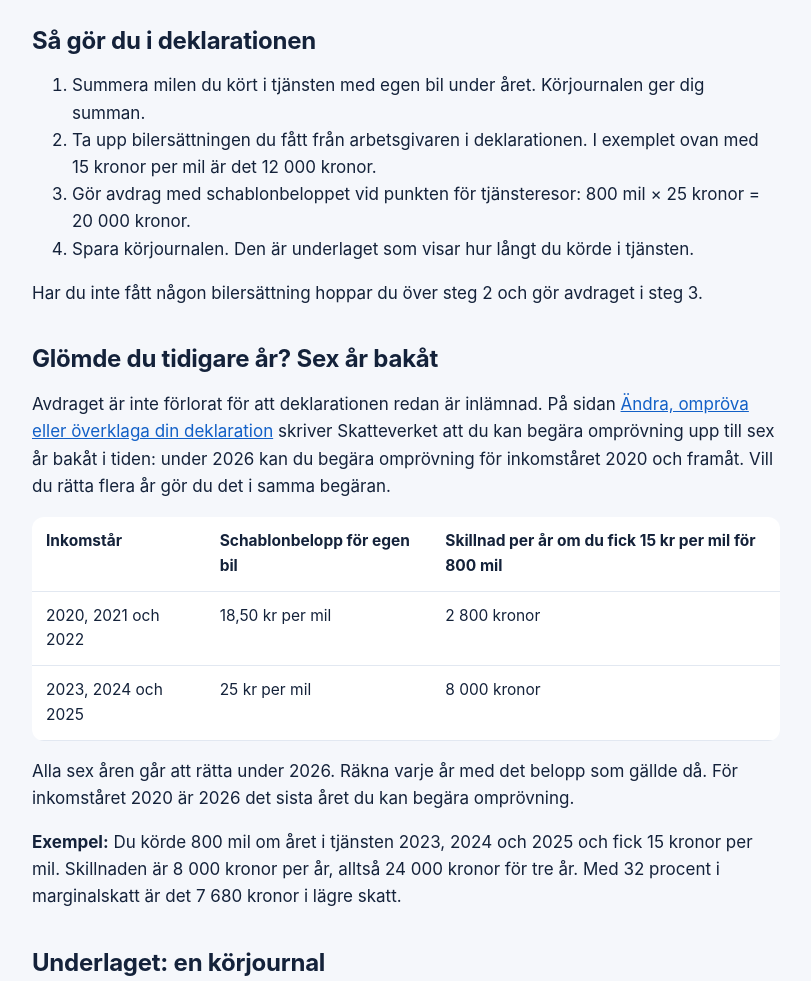
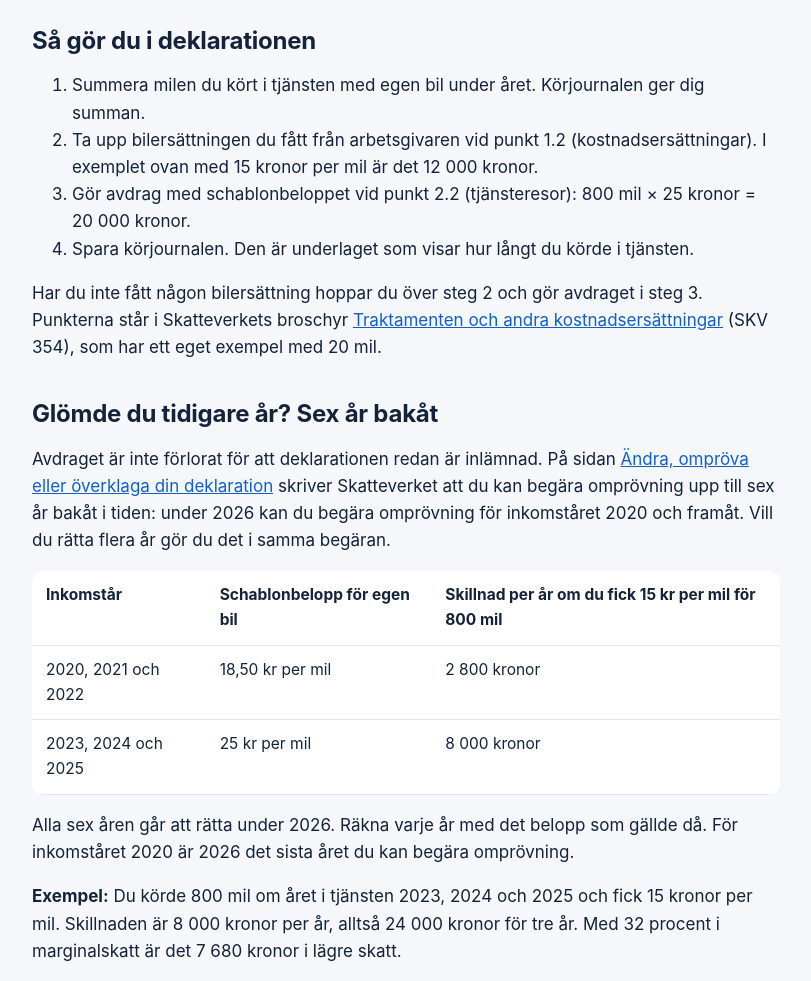
Before and after one commit to AlagicAmir/korlogg-site, a plain HTML site: page se/guider/arbetsgivaren-betalar-mindre-an-25-kr-per-mil/index.html in a window 1280 px wide. Shown: the part 1560-2541 px from the top of the page, without its empty margins (234-1045 px from the left). Drawn offline with Linux system fonts and the light colour scheme.

Commit message:
Swedish 'less than 25 kr per mil' guide: the declaration boxes 1.2 and 2.2, from Skatteverket's brochure SKV 354 utgåva 36
Co-Authored-By: Claude Fable 5.2 <noreply@anthropic.com>

```diff
--- a/se/guider/arbetsgivaren-betalar-mindre-an-25-kr-per-mil/index.html
+++ b/se/guider/arbetsgivaren-betalar-mindre-an-25-kr-per-mil/index.html
@@ -32,7 +32,7 @@
 <link rel="preconnect" href="https://nom.telemetrydeck.com" crossorigin>
 <script src="https://cdn.telemetrydeck.com/websdk/telemetrydeck.min.js" data-app-id="22120ED7-73AC-47F1-8E16-CAF4203EE530" defer></script>
 <script src="/assets/stats.js?v=79472a9e" defer></script>
-<script type="application/ld+json">{"@context": "https://schema.org", "@type": "Article", "headline": "Får du mindre än 25 kr per mil? Så får du skatt tillbaka på skillnaden", "description": "Betalar arbetsgivaren mindre än 25 kronor per mil, eller ingenting, gör du avdrag för skillnaden i deklarationen – upp till sex år bakåt. Räkneexempel i kronor.", "inLanguage": "sv", "dateModified": "2026-11-19", "author": {"@type": "Person", "name": "Amir Alagic"}, "mainEntityOfPage": "https://korlogg.com/se/guider/arbetsgivaren-betalar-mindre-an-25-kr-per-mil/", "image": "https://korlogg.com/assets/og/sv.png"}</script>
+<script type="application/ld+json">{"@context": "https://schema.org", "@type": "Article", "headline": "Får du mindre än 25 kr per mil? Så får du skatt tillbaka på skillnaden", "description": "Betalar arbetsgivaren mindre än 25 kronor per mil, eller ingenting, gör du avdrag för skillnaden i deklarationen – upp till sex år bakåt. Räkneexempel i kronor.", "inLanguage": "sv", "dateModified": "2026-11-20", "author": {"@type": "Person", "name": "Amir Alagic"}, "mainEntityOfPage": "https://korlogg.com/se/guider/arbetsgivaren-betalar-mindre-an-25-kr-per-mil/", "image": "https://korlogg.com/assets/og/sv.png"}</script>
 <script type="application/ld+json">{"@context": "https://schema.org", "@type": "BreadcrumbList", "itemListElement": [{"@type": "ListItem", "position": 1, "name": "Körlogg", "item": "https://korlogg.com/se/"}, {"@type": "ListItem", "position": 2, "name": "Guider", "item": "https://korlogg.com/se/guider/"}, {"@type": "ListItem", "position": 3, "name": "Får du mindre än 25 kr per mil? Så får du skatt tillbaka på skillnaden", "item": "https://korlogg.com/se/guider/arbetsgivaren-betalar-mindre-an-25-kr-per-mil/"}]}</script>
 </head>
 <body>
@@ -88,11 +88,11 @@
 <h2>Så gör du i deklarationen</h2>
 <ol>
 <li>Summera milen du kört i tjänsten med egen bil under året. Körjournalen ger dig summan.</li>
-<li>Ta upp bilersättningen du fått från arbetsgivaren i deklarationen. I exemplet ovan med 15 kronor per mil är det 12 000 kronor.</li>
-<li>Gör avdrag med schablonbeloppet vid punkten för tjänsteresor: 800 mil × 25 kronor = 20 000 kronor.</li>
+<li>Ta upp bilersättningen du fått från arbetsgivaren vid punkt 1.2 (kostnadsersättningar). I exemplet ovan med 15 kronor per mil är det 12 000 kronor.</li>
+<li>Gör avdrag med schablonbeloppet vid punkt 2.2 (tjänsteresor): 800 mil × 25 kronor = 20 000 kronor.</li>
 <li>Spara körjournalen. Den är underlaget som visar hur långt du körde i tjänsten.</li>
 </ol>
-<p>Har du inte fått någon bilersättning hoppar du över steg 2 och gör avdraget i steg 3.</p>
+<p>Har du inte fått någon bilersättning hoppar du över steg 2 och gör avdraget i steg 3. Punkterna står i Skatteverkets broschyr <a href="https://www.skatteverket.se/download/18.1522bf3f19aea8075ba32f7/1765962793651/traktamenten-och-andra-kostnadsersattningar-skv354-utgava-36.pdf">Traktamenten och andra kostnadsersättningar</a> (SKV 354), som har ett eget exempel med 20 mil.</p>
 
 <h2>Glömde du tidigare år? Sex år bakåt</h2>
 <p>Avdraget är inte förlorat för att deklarationen redan är inlämnad. På sidan <a href="https://www.skatteverket.se/privat/deklaration/sahardeklarerardu/andraomprovaelleroverklagadindeklaration.4.5dc1d8b31903014b1bfdf4.html">Ändra, ompröva eller överklaga din deklaration</a> skriver Skatteverket att du kan begära omprövning upp till sex år bakåt i tiden: under 2026 kan du begära omprövning för inkomståret 2020 och framåt. Vill du rätta flera år gör du det i samma begäran.</p>
@@ -135,6 +135,7 @@
 <h2>Källor</h2>
 <ul>
 <li><a href="https://www.skatteverket.se/privat/skatter/arbeteochinkomst/inkomster/kostnadsersattning.4.18e1b10334ebe8bc80005623.html">Kostnadsersättning – utgifter i tjänsten – skatteverket.se</a></li>
+<li><a href="https://www.skatteverket.se/download/18.1522bf3f19aea8075ba32f7/1765962793651/traktamenten-och-andra-kostnadsersattningar-skv354-utgava-36.pdf">Traktamenten och andra kostnadsersättningar, SKV 354 utgåva 36 (pdf), läst den 20 november 2026 – skatteverket.se</a></li>
 <li><a href="https://www.skatteverket.se/privat/deklaration/sahardeklarerardu/andraomprovaelleroverklagadindeklaration.4.5dc1d8b31903014b1bfdf4.html">Ändra, ompröva eller överklaga din deklaration – skatteverket.se</a></li>
 <li><a href="https://www.skatteverket.se/privat/skatter/beloppochprocent/2026.4.1522bf3f19aea8075ba21.html">Belopp och procent inkomstår 2026 – skatteverket.se</a></li>
 <li><a href="https://www.skatteverket.se/privat/skatter/beloppochprocent/2023.4.1997e70d1848dabbac91bc9.html">Belopp och procent inkomstår 2023 – skatteverket.se</a></li>
```
Also changed, not shown: src/guides/sv-milersattning-skillnaden.html (+5 -4 lines).
